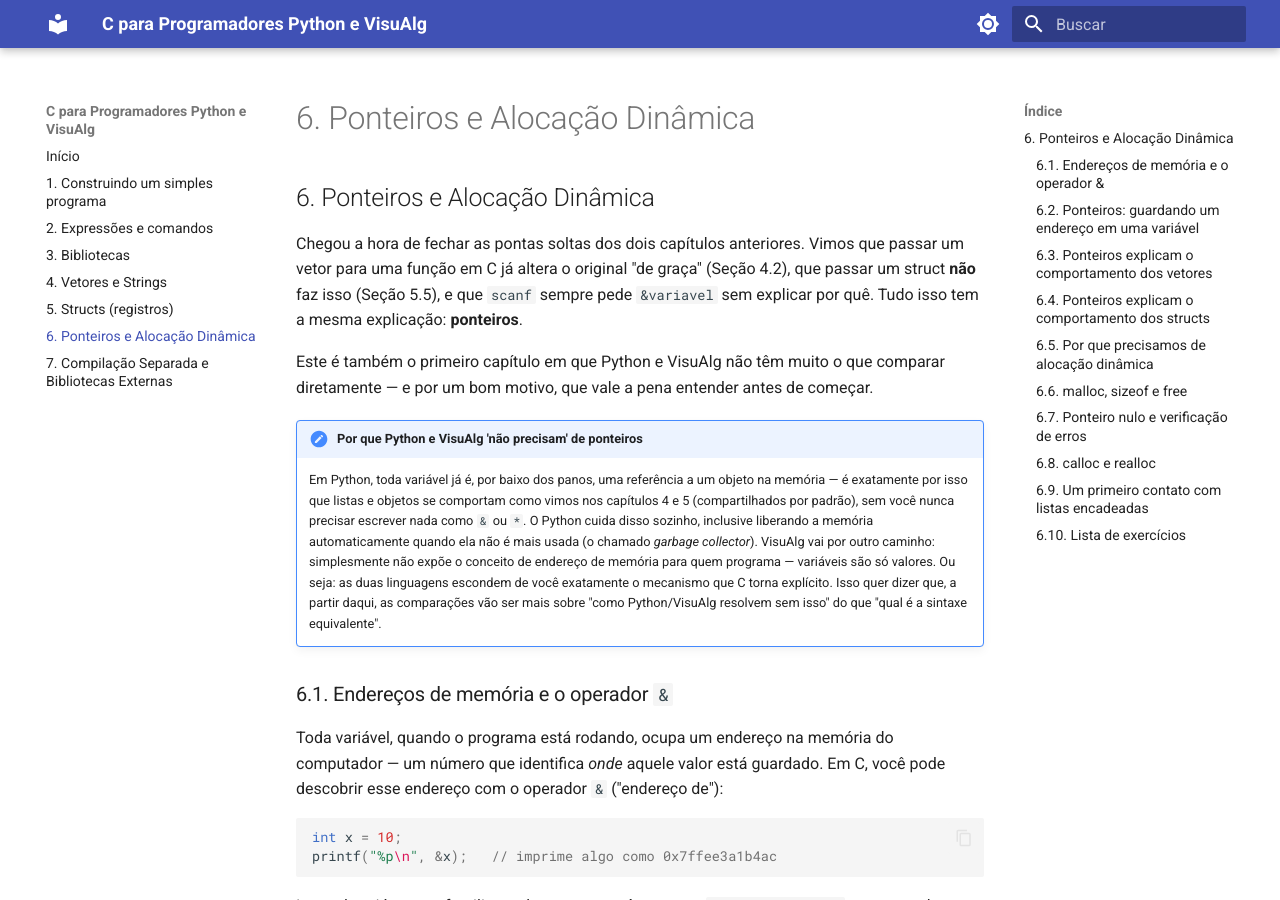
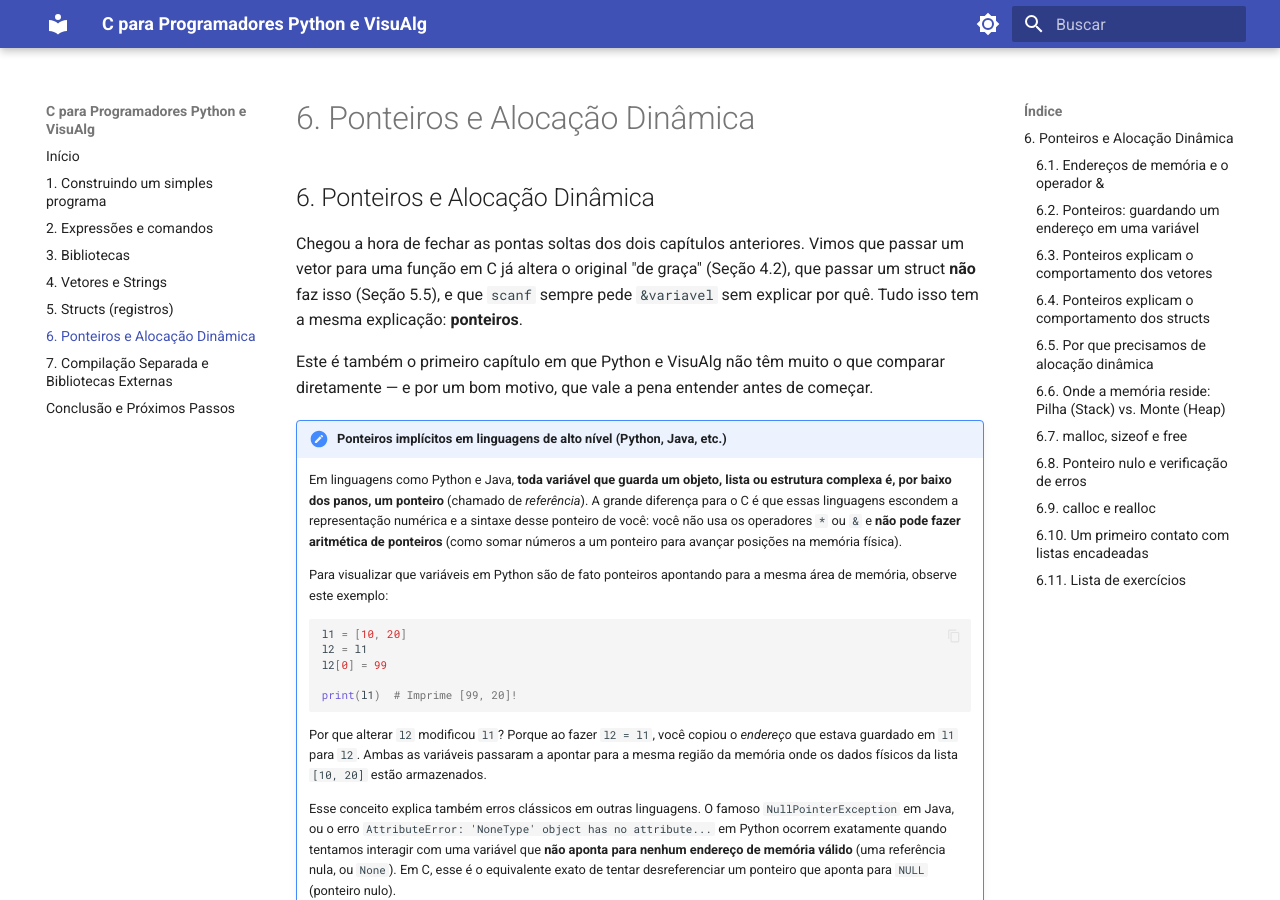
Before and after one commit to LambdaGeo/introducao-c, an MkDocs documentation site: the page built from docs/cap06.md, in a window 1280 px wide and 900 px high. Built offline with MkDocs 1.6.1 and Material for MkDocs 9.7.7, drawn with Linux system fonts in a browser that asks for light colours; some of the changed text lies outside the part shown.

Commit message:
atualizado

````diff
--- a/docs/cap06.md
+++ b/docs/cap06.md
@@ -4,8 +4,24 @@
 
 Este é também o primeiro capítulo em que Python e VisuAlg não têm muito o que comparar diretamente — e por um bom motivo, que vale a pena entender antes de começar.
 
-!!! note "Por que Python e VisuAlg 'não precisam' de ponteiros"
-    Em Python, toda variável já é, por baixo dos panos, uma referência a um objeto na memória — é exatamente por isso que listas e objetos se comportam como vimos nos capítulos 4 e 5 (compartilhados por padrão), sem você nunca precisar escrever nada como `&` ou `*`. O Python cuida disso sozinho, inclusive liberando a memória automaticamente quando ela não é mais usada (o chamado *garbage collector*). VisuAlg vai por outro caminho: simplesmente não expõe o conceito de endereço de memória para quem programa — variáveis são só valores. Ou seja: as duas linguagens escondem de você exatamente o mecanismo que C torna explícito. Isso quer dizer que, a partir daqui, as comparações vão ser mais sobre "como Python/VisuAlg resolvem sem isso" do que "qual é a sintaxe equivalente".
+!!! note "Ponteiros implícitos em linguagens de alto nível (Python, Java, etc.)"
+    Em linguagens como Python e Java, **toda variável que guarda um objeto, lista ou estrutura complexa é, por baixo dos panos, um ponteiro** (chamado de *referência*). A grande diferença para o C é que essas linguagens escondem a representação numérica e a sintaxe desse ponteiro de você: você não usa os operadores `*` ou `&` e **não pode fazer aritmética de ponteiros** (como somar números a um ponteiro para avançar posições na memória física).
+
+    Para visualizar que variáveis em Python são de fato ponteiros apontando para a mesma área de memória, observe este exemplo:
+
+    ```python
+    l1 = [10, 20]
+    l2 = l1
+    l2[0] = 99
+
+    print(l1)  # Imprime [99, 20]!
+    ```
+
+    Por que alterar `l2` modificou `l1`? Porque ao fazer `l2 = l1`, você copiou o *endereço* que estava guardado em `l1` para `l2`. Ambas as variáveis passaram a apontar para a mesma região da memória onde os dados físicos da lista `[10, 20]` estão armazenados.
+
+    Esse conceito explica também erros clássicos em outras linguagens. O famoso `NullPointerException` em Java, ou o erro `AttributeError: 'NoneType' object has no attribute...` em Python ocorrem exatamente quando tentamos interagir com uma variável que **não aponta para nenhum endereço de memória válido** (uma referência nula, ou `None`). Em C, esse é o equivalente exato de tentar desreferenciar um ponteiro que aponta para `NULL` (ponteiro nulo).
+
+    O VisuAlg segue o caminho oposto: ele não expõe endereços e faz cópias de registros por padrão. O C está no meio, dando a você controle direto e explícito sobre esses ponteiros para ler e escrever em qualquer posição da memória.
 
 ### 6.1. Endereços de memória e o operador `&`
 
@@ -66,15 +82,34 @@
 
 Isso também explica um detalhe da Seção 4.3 que ficou em aberto: por que `scanf("%s", nome)` **não** usa `&` antes de `nome`, diferente de `scanf("%d", &x)`. É porque `nome` já é um vetor — o nome dele já decai para um ponteiro sozinho, então colocar `&` na frente seria redundante (e daria um tipo errado).
 
-Uma consequência interessante: dentro de C, indexar um vetor com colchetes (`v[i]`) e "andar" com aritmética de ponteiro (`*(v + i)`) são a mesma operação escrita de duas formas diferentes:
+Uma consequência interessante disso é o cálculo de acessos em memória. O nome do vetor `v` representa, na realidade, o **endereço base** do vetor na memória (ou seja, o endereço do primeiro elemento, `&v[0]`).
+
+Se quisermos acessar, por exemplo, o **quarto elemento** do vetor (índice 3):
+* A forma comum com colchetes é `v[3]`.
+* Usando aritmética de ponteiros, fazemos `*(v + 3)` (somamos 3 ao endereço base e desreferenciamos o resultado).
+
+Por baixo dos panos, o compilador faz a conta: `endereço_base + (3 * tamanho_do_tipo_em_bytes)`. O resultado dessa soma é o endereço exato do quarto elemento.
 
 ```c
 int v[5] = {10, 20, 30, 40, 50};
-printf("%d\n", v[2]);       // 30
-printf("%d\n", *(v + 2));   // 30 -- exatamente o mesmo valor
+printf("%d\n", v[3]);       // 40 (quarto elemento)
+printf("%d\n", *(v + 3));   // 40 -- exatamente o mesmo elemento!
 ```
 
-Você não *precisa* escrever `*(v + i)` no dia a dia — `v[i]` é mais legível e é o que vamos continuar usando —, mas saber que os colchetes são, por baixo dos panos, aritmética de ponteiro ajuda a entender por que um vetor em C não tem os "poderes" de uma lista Python: não existe metadado nenhum guardado junto (nem tamanho, nem capacidade) — só um endereço de início.
+Você não *precisa* escrever `*(v + i)` no dia a dia — a sintaxe de colchetes `v[i]` é muito mais legível e é a que vamos continuar usando. Mas entender que os colchetes são apenas um atalho para aritmética de ponteiros ajuda a perceber por que um vetor em C é tão simples: ele não guarda metadados sobre seu tamanho ou limites, apenas o endereço base inicial.
+
+!!! important "Vetores são como ponteiros imutáveis"
+    Uma diferença crucial para fixar: você pode pensar no nome de um vetor como um **ponteiro imutável**. Isso significa que, uma vez criado, o endereço para o qual ele aponta é fixo e não pode ser alterado. Já um ponteiro comum é uma variável mutável, que pode ser reatribuída para apontar para qualquer lugar.
+
+    ```c
+    int v[5] = {10, 20, 30, 40, 50};
+    int *p;
+
+    p = v;     // Válido! p agora aponta para o início do vetor (v[0])
+    p = p + 1; // Válido! p agora aponta para o segundo elemento (v[1])
+
+    // v = p;  // ERRO DE COMPILAÇÃO! v é imutável, você não pode redefinir o seu endereço base.
+    ```
 
 ### 6.4. Ponteiros explicam o comportamento dos structs
 
@@ -88,13 +123,20 @@
 aumenta_nota(&a1);
 ```
 
-Aqui, `a` é um ponteiro para `struct aluno`; `&a1` calcula o endereço de `a1` e o passa para a função, do mesmo jeito que fizemos com `int` na Seção 6.2. Dentro da função, `(*a)` desreferencia o ponteiro para chegar de volta ao struct original, e `.nota1` acessa o campo normalmente.
+Aqui, `a` é um ponteiro para `struct aluno`; `&a1` calcula o endereço de `a1` e o passa para a função, do mesmo jeito que fizemos com `int` na Seção 6.2.
 
-Escrever `(*a).nota1` toda vez é meio incômodo (e os parênteses são obrigatórios, por causa da precedência dos operadores), então C oferece um atalho: o operador `->`, que faz as duas coisas de uma vez — desreferenciar e acessar o campo:
+Dentro da função, para chegar até a variável interna do struct a partir de seu ponteiro, precisamos primeiro desreferenciar o ponteiro `a` (chegando ao struct físico) e, em seguida, acessar o campo `nota1`. Fazemos isso escrevendo `(*a).nota1`.
+
+!!! note "Por que os parênteses em (*a).nota1 são obrigatórios?"
+    Em C, o operador de acesso a membros `.` tem precedência maior do que o operador de desreferência `*`. Se você escrevesse `*a.nota1`, o compilador interpretaria como `*(a.nota1)` (tentar acessar o campo `nota1` do ponteiro `a` e depois desreferenciar). Como `a` é um ponteiro e não possui campos diretamente, isso causaria um erro de compilação. Os parênteses garantem que a desreferência ocorra primeiro.
+
+Escrever `(*a).nota1` é incômodo, repetitivo e visualmente poluído. Por isso, a linguagem C oferece o operador **`->`**, que serve como um atalho direto para desreferenciar o ponteiro e acessar o campo.
+
+Na computação, atalhos como este, que simplificam a sintaxe para facilitar a leitura e escrita sem alterar a funcionalidade subjacente do código, são chamados de **açúcar sintático** (syntactic sugar):
 
 ```c
 void aumenta_nota(struct aluno *a) {
-    a->nota1 += 1.0;   // exatamente igual a (*a).nota1 += 1.0
+    a->nota1 += 1.0;   // Açúcar sintático! Equivalente a (*a).nota1 += 1.0
 }
 ```
 
@@ -114,7 +156,22 @@
 
 A ferramenta chama-se **alocação dinâmica**: pedir, durante a execução do programa, um bloco de memória do tamanho que você precisar naquele momento.
 
-### 6.6. `malloc`, `sizeof` e `free`
+### 6.6. Onde a memória reside: Pilha (Stack) vs. Monte (Heap)
+
+Para entender a alocação dinâmica, precisamos saber que o sistema operacional divide a memória RAM que entrega ao nosso programa em regiões com propósitos diferentes. Duas delas são as mais importantes para nós:
+
+* **A Pilha (Stack)**:
+  - É onde vivem as variáveis locais comuns (como `int x;` ou `float notas[10];`) declaradas dentro de funções.
+  - O gerenciamento é **automático**: quando uma função inicia, o compilador empilha suas variáveis na memória. Quando a função termina (`return`), todo esse espaço é liberado imediatamente.
+  - O acesso é extremamente rápido, mas o tamanho total da pilha é limitado (geralmente poucos megabytes). Tentar criar um vetor gigante na pilha pode causar um erro grave chamado *Stack Overflow*.
+* **O Monte (Heap)**:
+  - É um grande espaço de memória compartilhada disponível para o programa inteiro (quase toda a RAM disponível na máquina).
+  - O gerenciamento é **manual**: você precisa pedir memória explicitamente nessa área e, mais importante, você deve devolvê-la manualmente ao sistema.
+  - Os dados criados no Heap continuam existindo mesmo após a função que os alocou ter terminado. É por isso que podemos alocar um vetor dentro de uma função e retornar seu ponteiro para o programa principal sem que ele seja destruído.
+
+Isso nos dá um acesso e controle muito maior sobre a memória física em C, mas também traz a responsabilidade de gerenciar esse espaço manualmente, sem depender de um coletor de lixo automático.
+
+### 6.7. `malloc`, `sizeof` e `free`
 
 A função `malloc` (da biblioteca `<stdlib.h>`) reserva um bloco de bytes na memória (na área chamada *heap*) e devolve um ponteiro para o início desse bloco.
 
@@ -202,7 +259,7 @@
 
 É basicamente assim que uma `list` de Python consegue crescer com `append` sem você perceber: por baixo dos panos, o interpretador Python está fazendo algo parecido com `realloc` (com uma estratégia mais esperta para não precisar realocar a cada `append`), só que escondido de você.
 
-### 6.9. Um primeiro contato com listas encadeadas
+### 6.10. Um primeiro contato com listas encadeadas
 
 Na Seção 5.6, ficou um aviso pendente: um struct pode ter, como campo, um ponteiro para *outro struct do mesmo tipo* — e é assim que se constrói uma **lista encadeada**, a primeira estrutura de dados dinâmica que estamos vendo neste texto.
 
@@ -292,7 +349,7 @@
     ??? tip "Dica, não gabarito"
         O corpo da função é bem parecido com o trecho que criou `n1` manualmente acima, só que usando o parâmetro `valor` no lugar do número fixo, e `cabeca` (o parâmetro recebido) no lugar de `NULL`/do nó anterior.
 
-### 6.10. Lista de exercícios
+### 6.11. Lista de exercícios
 
 #### Conceituais
 
@@ -361,9 +418,9 @@
 
 #### Listas encadeadas
 
-Use o `struct no` da Seção 6.9 (`struct no { int valor; struct no *proximo; };`) e a função `insere_no_inicio` do Exercício 6.3 como ponto de partida.
+Use o `struct no` da Seção 6.10 (`struct no { int valor; struct no *proximo; };`) e a função `insere_no_inicio` do Exercício 6.3 como ponto de partida.
 
 11. Escreva uma função `int soma_lista(struct no *cabeca)` que percorre a lista e devolve a soma de todos os valores.
 12. Escreva uma função `int conta_nos(struct no *cabeca)` que devolve quantos nós tem a lista.
 13. Escreva uma função `int pertence(struct no *cabeca, int valor)` que devolve `1` se `valor` está em algum nó da lista, ou `0` caso contrário.
-14. Escreva uma função `void libera_lista(struct no *cabeca)` que libera (com `free`) todos os nós da lista, um por um — igual ao trecho de código mostrado no fim da Seção 6.9, mas como uma função reutilizável.
+14. Escreva uma função `void libera_lista(struct no *cabeca)` que libera (com `free`) todos os nós da lista, um por um — igual ao trecho de código mostrado no fim da Seção 6.10, mas como uma função reutilizável.
--- a/mkdocs.yml
+++ b/mkdocs.yml
@@ -46,6 +46,7 @@
   - "5. Structs (registros)": cap05.md
   - "6. Ponteiros e Alocação Dinâmica": cap06.md
   - "7. Compilação Separada e Bibliotecas Externas": cap07.md
+  - "Conclusão e Próximos Passos": conclusao.md
 
 markdown_extensions:
   - admonition
````
Also changed, not shown: other parts of docs/cap06.md (+3 -3 lines), docs/conclusao.md (added, +31 -0 lines), docs/index.md (+1 -0 lines).
